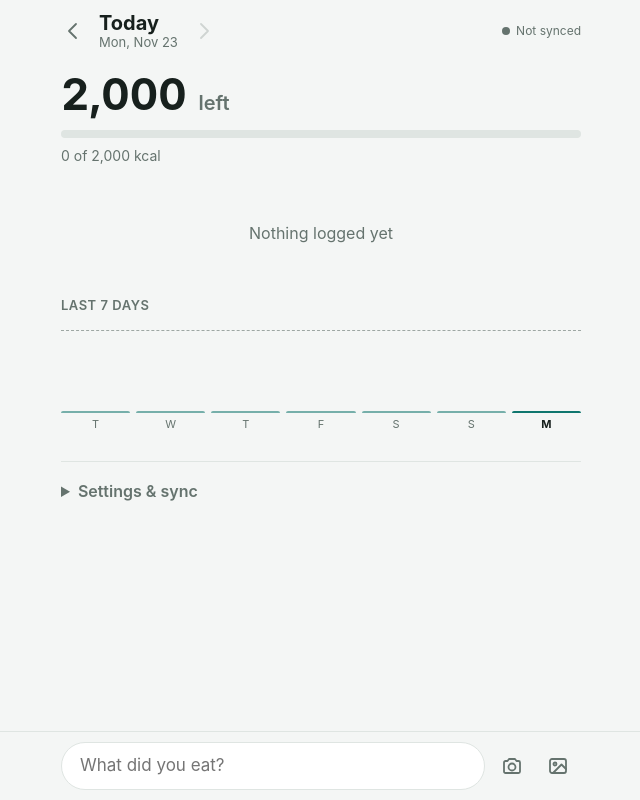
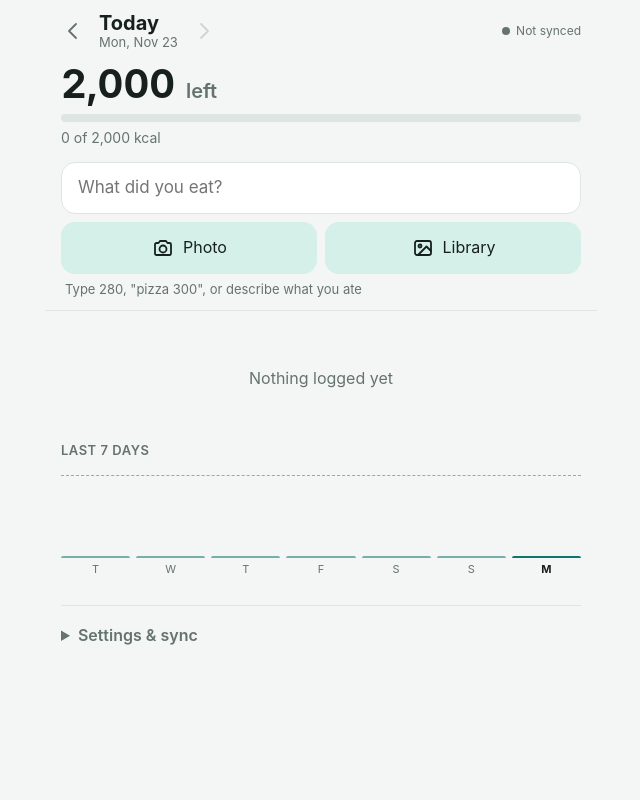
Before and after one commit to garland3/calorie-tracker, a website built with Vite: page index.html in a window 1280 px wide. Shown: the whole page, without its empty margins (319-959 px from the left). Built offline with nearby package versions, Linux system fonts and the light colour scheme.

Commit message:
Keep the input box fixed and put the Add/Estimate button below it
The date, totals and input now form a fixed top section and only the list scrolls, so the
input no longer rides up and down with the keyboard. The full-width button under the box
shows Photo/Library when empty and Add/Estimate once you type. Favourite-food chips are
always visible again.

Co-Authored-By: Claude Opus 5.5 <noreply@anthropic.com>

```diff
--- a/index.html
+++ b/index.html
@@ -20,7 +20,7 @@
 <title>Calories</title>
 </head>
 <body>
-<main id="main">
+<div class="top" id="top">
   <header>
     <button type="button" class="icon" id="prev" aria-label="Previous day"><svg viewBox="0 0 24 24"><path d="M15 5l-7 7 7 7"/></svg></button>
     <button type="button" class="datebtn" id="dateLabel" aria-label="Jump to today"><span id="dayName">Today</span><span class="date" id="dayDate"></span></button>
@@ -28,12 +28,32 @@
     <button type="button" class="sync" id="syncBox"><span class="dot" id="syncDot"></span><span id="syncText">Not synced</span></button>
   </header>
 
-  <section class="hero">
+  <section class="hero" id="hero">
     <div class="big"><span id="left">0</span> <span class="unit" id="leftLabel">left</span></div>
     <div class="bar" id="bar"><div></div></div>
     <div class="sub" id="summary"></div>
   </section>
 
+  <!-- The input stays put: it sits above where the keyboard opens, so nothing jumps when you type. -->
+  <section class="composer">
+    <form id="addForm" autocomplete="off">
+      <input id="entry" placeholder="What did you eat?" aria-label="What did you eat? Food, calories, or both" enterkeyhint="done" autocapitalize="sentences" aria-describedby="hint">
+      <div class="actions">
+        <span class="tools" id="tools">
+          <button type="button" id="aiPhotoBtn" aria-label="Take a photo to estimate calories"><svg viewBox="0 0 24 24"><path d="M4 8.5A1.5 1.5 0 0 1 5.5 7h2l1.5-2h6l1.5 2h2A1.5 1.5 0 0 1 20 8.5v9a1.5 1.5 0 0 1-1.5 1.5h-13A1.5 1.5 0 0 1 4 17.5z"/><circle cx="12" cy="13" r="3.5"/></svg>Photo</button>
+          <button type="button" id="aiLibBtn" aria-label="Pick a photo from your library to estimate calories"><svg viewBox="0 0 24 24"><rect x="4" y="5" width="16" height="14" rx="2"/><circle cx="9" cy="10" r="1.5"/><path d="M20 15l-4.5-4.5L7 19"/></svg>Library</button>
+        </span>
+        <button class="primary go" id="go" type="submit" hidden>Add</button>
+      </div>
+    </form>
+    <div class="hint" id="hint"></div>
+    <div class="chips" id="chips" hidden></div>
+    <input id="aiFile" type="file" accept="image/*" capture="environment" hidden>
+    <input id="aiLibFile" type="file" accept="image/*" hidden>
+  </section>
+</div>
+
+<main id="main">
   <section id="meals" aria-label="Eaten"></section>
 
   <section>
@@ -106,22 +126,7 @@
   </div>
 </div>
 
-<!-- Everything you tap often lives in this bottom bar, within thumb reach. -->
 <div class="toast" id="toast" role="status" hidden><span id="toastText"></span><button id="toastUndo">Undo</button></div>
-<nav class="dock" id="dock">
-  <div class="chips" id="chips" hidden></div>
-  <form id="addForm" autocomplete="off">
-    <input id="entry" placeholder="What did you eat?" aria-label="What did you eat? Food, calories, or both" enterkeyhint="done" autocapitalize="sentences" aria-describedby="hint">
-    <span class="tools" id="tools">
-      <button type="button" class="icon" id="aiPhotoBtn" aria-label="Take a photo to estimate calories"><svg viewBox="0 0 24 24"><path d="M4 8.5A1.5 1.5 0 0 1 5.5 7h2l1.5-2h6l1.5 2h2A1.5 1.5 0 0 1 20 8.5v9a1.5 1.5 0 0 1-1.5 1.5h-13A1.5 1.5 0 0 1 4 17.5z"/><circle cx="12" cy="13" r="3.5"/></svg></button>
-      <button type="button" class="icon" id="aiLibBtn" aria-label="Pick a photo from your library to estimate calories"><svg viewBox="0 0 24 24"><rect x="4" y="5" width="16" height="14" rx="2"/><circle cx="9" cy="10" r="1.5"/><path d="M20 15l-4.5-4.5L7 19"/></svg></button>
-    </span>
-    <button class="primary go" id="go" type="submit" hidden>Add</button>
-  </form>
-  <div class="hint" id="hint" hidden></div>
-  <input id="aiFile" type="file" accept="image/*" capture="environment" hidden>
-  <input id="aiLibFile" type="file" accept="image/*" hidden>
-</nav>
 <script type="module" src="/src/main.js"></script>
 </body>
 </html>
--- a/src/main.js
+++ b/src/main.js
@@ -124,7 +124,7 @@ function render() {
   $('leftLabel').textContent = goal ? (over ? 'over' : 'left') : 'kcal';
   $('summary').textContent = (goal ? `${total.toLocaleString()} of ${goal.toLocaleString()} kcal` : 'Set a daily goal in Settings') +
     (protein ? ` · ${protein} g protein` : '');
-  $('main').querySelector('.hero').classList.toggle('over', over);
+  $('hero').classList.toggle('over', over);
   $('bar').classList.toggle('over', over);
   $('bar').firstElementChild.style.width = goal ? Math.min(100, (total / goal) * 100) + '%' : '0';
 
@@ -160,21 +160,21 @@ function updateDock() {
   const text = $('entry').value;
   const foods = foodIndex(data);
   const p = parseInput(text, foods);
-  const focused = document.activeElement === $('entry');
 
-  const list = focused || text.trim() ? suggest(text, foods).filter(f => f.name.toLowerCase() !== text.trim().toLowerCase()) : [];
+  // Your foods as one-tap chips: most logged first, filtered as you type.
+  const list = suggest(text, foods).filter(f => f.name.toLowerCase() !== text.trim().toLowerCase());
   $('chips').innerHTML = list
     .map(f => `<button type="button" data-quick="${esc(f.name.toLowerCase())}">${esc(f.name)} <span class="sub">${f.kcal}</span></button>`)
     .join('');
   $('chips').hidden = !list.length;
 
+  // The same spot holds Photo/Library when the box is empty and Add/Estimate once you type.
   $('tools').hidden = !!p;
   $('go').hidden = !p;
-  $('hint').hidden = !p;
-  if (!p) return;
+  if (!p) { $('hint').textContent = 'Type 280, "pizza 300", or describe what you ate'; return; }
   const prot = p.protein ? ` · ${p.protein} g protein` : '';
   if (p.kind === 'ai') {
-    $('go').textContent = 'Estimate';
+    $('go').textContent = ai.hasApiKey() ? 'Estimate with AI' : 'Estimate';
     $('hint').textContent = ai.hasApiKey()
       ? 'AI will estimate it, or add calories: "pizza 300"'
       : 'Add calories at the end: "pizza 300"';
@@ -286,8 +286,6 @@ document.addEventListener('pointerdown', ev => {
 }, true);
 
 $('entry').addEventListener('input', updateDock);
-$('entry').addEventListener('focus', updateDock);
-$('entry').addEventListener('blur', () => setTimeout(updateDock, 0));
 // Keep the keyboard up while tapping a suggestion or the button.
 for (const id of ['chips', 'go']) $(id).addEventListener('pointerdown', ev => ev.preventDefault());
 
@@ -328,7 +326,7 @@ $('settingsDone').onclick = () => {
   dropbox.setCustomAppKey($('appKey').value.trim());
   document.activeElement?.blur();
   $('settings').open = false;
-  window.scrollTo({ top: 0, behavior: 'smooth' });
+  $('main').scrollTo({ top: 0, behavior: 'smooth' });
   toast('Settings saved');
 };
 
@@ -380,7 +378,7 @@ $('anthropicKey').onchange = () => { ai.setApiKey($('anthropicKey').value.trim()
 
 function needKey() {
   $('settings').open = true;
-  $('anthropicKey').scrollIntoView({ block: 'center' });
+  $('anthropicKey').scrollIntoView({ block: 'center', behavior: 'smooth' });
   $('anthropicKey').focus();
   toast('Add your Anthropic API key to use AI estimates');
 }
@@ -592,22 +590,6 @@ document.addEventListener('visibilitychange', () => {
 window.addEventListener('online', sync);
 window.addEventListener('focus', () => { if (dropbox.isConnected()) sync(); });
 
-// Keep body padding in step with the dock, and lift the dock above the on-screen keyboard
-// (iOS doesn't shrink the layout viewport, so a plain bottom:0 bar would hide behind it).
-new ResizeObserver(([e]) => {
-  document.documentElement.style.setProperty('--dock-h', Math.ceil(e.borderBoxSize?.[0]?.blockSize ?? e.target.offsetHeight) + 'px');
-}).observe($('dock'));
-if (window.visualViewport) {
-  const vv = window.visualViewport;
-  const lift = () => {
-    const hidden = Math.max(0, window.innerHeight - vv.height - vv.offsetTop);
-    $('dock').style.transform = hidden ? `translateY(${-hidden}px)` : '';
-    $('toast').style.transform = $('dock').style.transform;
-  };
-  vv.addEventListener('resize', lift);
-  vv.addEventListener('scroll', lift);
-}
-
 if (import.meta.env.PROD && 'serviceWorker' in navigator) {
   navigator.serviceWorker.register('sw.js').catch(() => {});
 }
--- a/src/style.css
+++ b/src/style.css
@@ -30,8 +30,14 @@ h2{font-size:13px;margin:0 0 8px;color:var(--muted);font-weight:600;text-transfo
 hr{border:0;border-top:1px solid var(--line)}
 section{margin:0 0 28px}
 
-/* ---------- layout: reading at the top, everything you tap in the bottom bar ---------- */
-body{padding:env(safe-area-inset-top) 16px calc(var(--dock-h, 80px) + 16px)}
+/* ---------- layout ----------
+   The top part (date, totals, input) never moves; only the list below it scrolls. The input sits above
+   where the on-screen keyboard opens, so showing or hiding the keyboard doesn't shift anything. */
+html,body{height:100%;overflow:hidden}
+body{display:flex;flex-direction:column;height:100vh;height:100lvh;padding-top:env(safe-area-inset-top)}
+.top{flex:none;width:100%;max-width:552px;margin:0 auto;padding:0 16px;border-bottom:1px solid var(--line)}
+main{flex:1;min-height:0;width:100%;max-width:552px;overflow-y:auto;overscroll-behavior:contain;-webkit-overflow-scrolling:touch;
+  padding:16px 16px calc(24px + env(safe-area-inset-bottom))}
 
 header{display:flex;align-items:center;gap:2px;padding:8px 0 4px;margin:0 -10px}
 header .icon{color:var(--muted)}
@@ -44,11 +50,12 @@ header .icon:disabled{opacity:.25}
 .dot{width:8px;height:8px;border-radius:50%;background:var(--muted)}
 .dot.ok{background:#16a34a}.dot.busy{background:#eab308}.dot.err{background:var(--danger)}
 
-.hero{padding:12px 0 4px}
-.big{font-size:44px;font-weight:700;font-variant-numeric:tabular-nums;line-height:1.1}
+.hero{padding:4px 0 0}
+.top section{margin:0}
+.big{font-size:40px;font-weight:700;font-variant-numeric:tabular-nums;line-height:1.1}
 .big .unit{font-size:20px;font-weight:600;color:var(--muted)}
 .hero.over .big{color:var(--over)}
-.bar{height:8px;background:var(--line);border-radius:6px;overflow:hidden;margin:12px 0 8px}
+.bar{height:8px;background:var(--line);border-radius:6px;overflow:hidden;margin:8px 0 6px}
 .bar>div{height:100%;background:var(--accent);width:0;transition:width .3s}
 .bar.over>div{background:var(--over)}
 
@@ -99,21 +106,19 @@ details.advanced{margin-top:8px}
 details.advanced summary{font-weight:400;font-size:14px}
 #goal{max-width:120px}
 
-/* ---------- bottom bar ---------- */
-.dock{position:fixed;left:0;right:0;bottom:0;z-index:10;background:var(--bg);border-top:1px solid var(--line);
-  padding:10px 12px calc(10px + env(safe-area-inset-bottom))}
-.dock>*{max-width:520px;margin-left:auto;margin-right:auto}
-#addForm{display:flex;align-items:center;gap:4px}
-#entry{flex:1;min-height:48px;border-radius:24px;padding:0 18px;font-size:17px}
-.tools{display:flex}
-.tools .icon{color:var(--muted);min-width:46px;min-height:48px}
-.tools .icon.busy{animation:pulse 1s ease-in-out infinite;color:var(--accent)}
-.go{min-height:48px;border-radius:24px;padding:0 18px;white-space:nowrap;margin-left:4px}
+/* ---------- input ---------- */
+.composer{padding:14px 0 12px}
+#addForm{display:flex;flex-direction:column;gap:8px}
+#entry{min-height:52px;border-radius:14px;padding:0 16px;font-size:17px}
+.actions{display:grid;min-height:52px}
+.tools{display:grid;grid-template-columns:1fr 1fr;gap:8px}
+.tools button{display:flex;align-items:center;justify-content:center;gap:8px;min-height:52px;border-radius:14px;color:var(--text)}
+.tools button.busy{animation:pulse 1s ease-in-out infinite}
+.go{min-height:52px;border-radius:14px;font-size:17px}
 .go.busy{animation:pulse 1s ease-in-out infinite}
-.dock .hint{padding:6px 18px 0;white-space:nowrap;overflow:hidden;text-overflow:ellipsis}
+.composer .hint{padding:6px 4px 0;min-height:24px;white-space:nowrap;overflow:hidden;text-overflow:ellipsis}
 @keyframes pulse{50%{opacity:.4}}
-.chips{display:flex;gap:6px;overflow-x:auto;scrollbar-width:none;-webkit-overflow-scrolling:touch;margin-bottom:8px}
-.chips[hidden]{display:none}
+.chips{display:flex;gap:6px;overflow-x:auto;scrollbar-width:none;-webkit-overflow-scrolling:touch;margin-top:8px}
 .chips::-webkit-scrollbar{display:none}
 .chips button{flex:none;min-height:40px;padding:0 14px;font-size:15px;border-radius:999px;white-space:nowrap}
 .chips button .sub{font-size:13px}
@@ -136,7 +141,7 @@ details.advanced summary{font-weight:400;font-size:14px}
 .sheet-actions{display:grid;grid-template-columns:1fr 2fr;gap:8px;margin-top:8px}
 .sheet-actions button{min-height:52px}
 
-.toast{position:fixed;left:12px;right:12px;bottom:calc(var(--dock-h, 80px) + 8px);z-index:11;max-width:496px;margin:0 auto;
+.toast{position:fixed;left:12px;right:12px;bottom:calc(16px + env(safe-area-inset-bottom));z-index:11;max-width:496px;margin:0 auto;
   display:flex;align-items:center;justify-content:space-between;gap:12px;padding:6px 6px 6px 16px;border-radius:12px;
   background:var(--text);color:var(--bg);box-shadow:0 4px 16px rgb(0 0 0 / .2)}
 .toast[hidden]{display:none}
```
Also changed, not shown: README.md.
